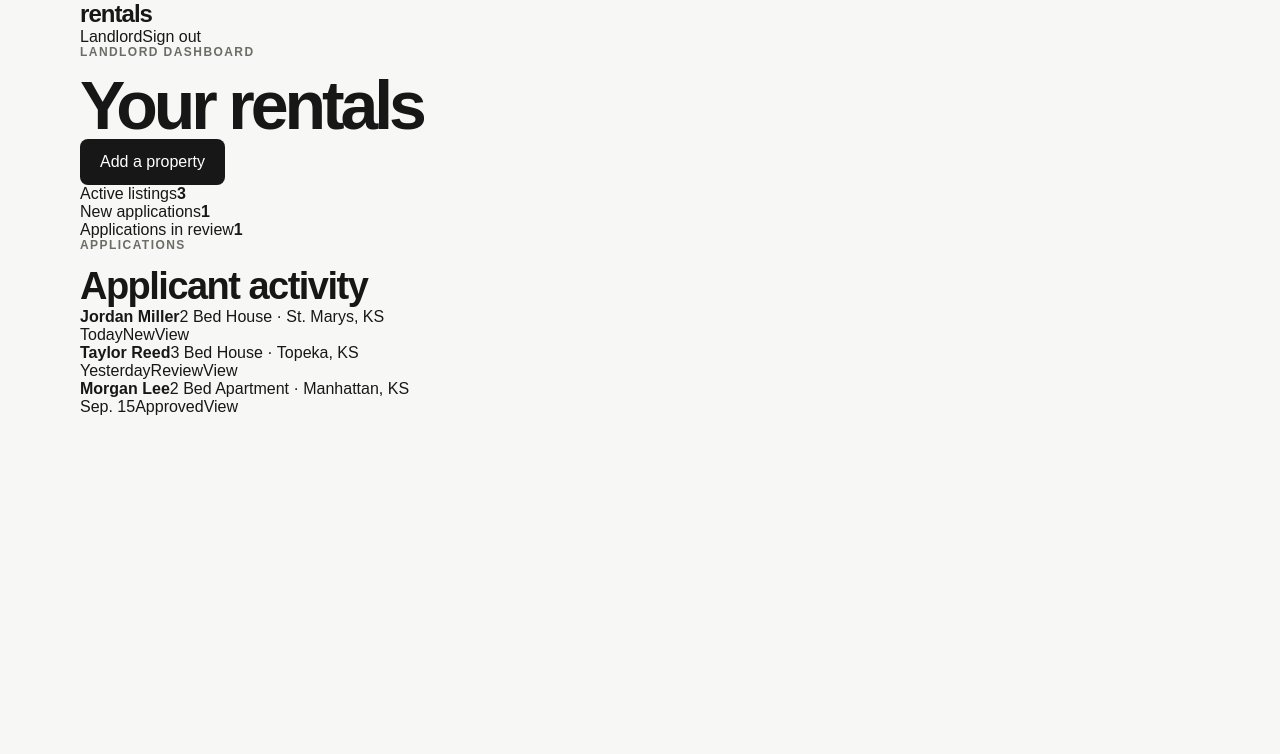
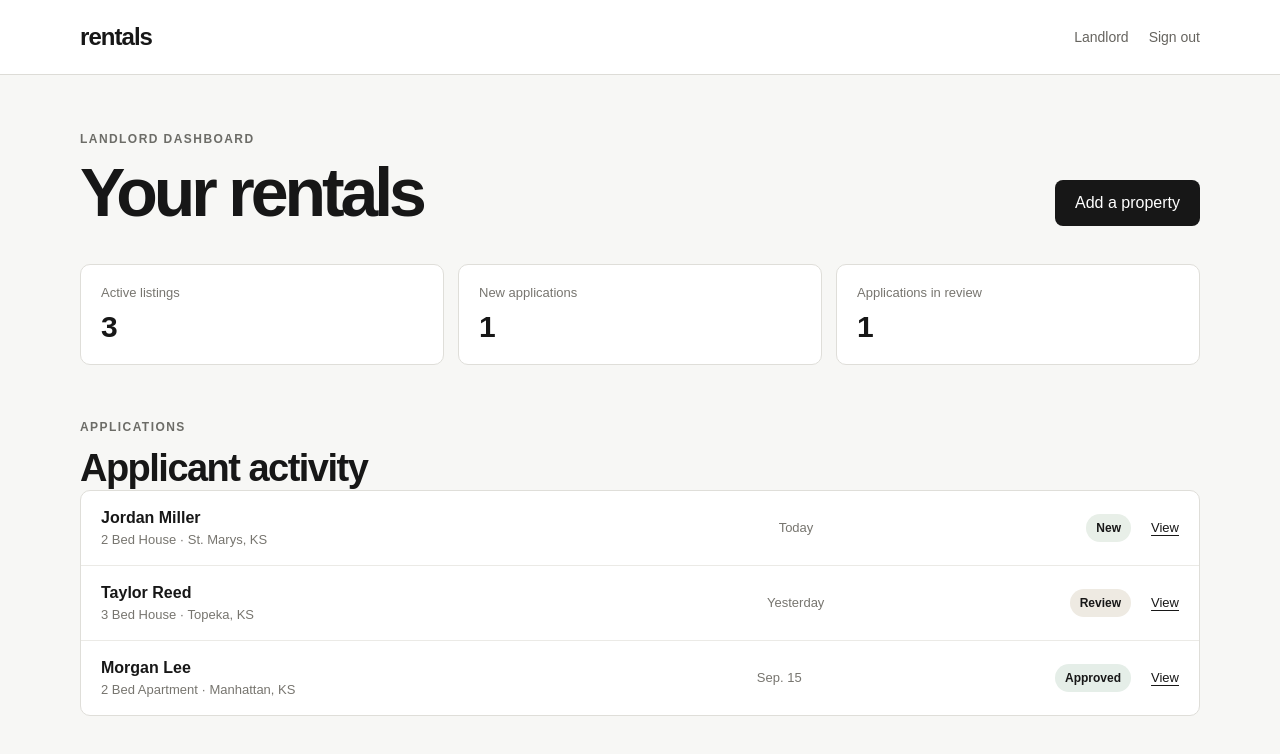
Before and after one commit to kova-media/rentals, a Next.js app: page /landlord in a window 1280 px wide. Shown: the top 754 px of the page. Built offline with nearby package versions, Linux system fonts and the light colour scheme.

Commit message:
Add landlord dashboard and application styles

```diff
--- a/app/globals.css
+++ b/app/globals.css
@@ -201,3 +201,43 @@ footer {
 .account-form label { display: grid; gap: 8px; font-size: 13px; font-weight: 700; }
 .account-form input { height: 48px; border: 1px solid #cbc9c3; border-radius: 8px; padding: 0 14px; background: #fff; outline: none; }
 .account-form .button { justify-self: start; margin-top: 6px; }
+
+.dashboard-header { border-bottom: 1px solid #dddcd7; background: #fff; }
+.dashboard-header-inner { min-height: 74px; display: flex; align-items: center; justify-content: space-between; }
+.dashboard-user { display: flex; align-items: center; gap: 20px; font-size: 14px; color: #66645f; }
+.dashboard { padding: 58px 0 90px; }
+.dashboard-title { display: flex; align-items: end; justify-content: space-between; gap: 24px; }
+.dashboard-stats { margin: 38px 0 56px; display: grid; grid-template-columns: repeat(3, 1fr); gap: 14px; }
+.dashboard-stats > div { padding: 20px; border: 1px solid #dfded9; border-radius: 10px; background: #fff; }
+.dashboard-stats span { display: block; color: #77756f; font-size: 13px; }
+.dashboard-stats strong { display: block; margin-top: 10px; font-size: 30px; letter-spacing: -.04em; }
+.dashboard-section { margin-top: 20px; }
+.application-list { overflow: hidden; border: 1px solid #dfded9; border-radius: 10px; background: #fff; }
+.application-row { display: grid; grid-template-columns: 1.6fr .7fr auto auto; align-items: center; gap: 20px; padding: 18px 20px; border-bottom: 1px solid #ebeae6; }
+.application-row:last-child { border-bottom: 0; }
+.application-main { display: grid; gap: 5px; }
+.application-main span, .application-date { color: #77756f; font-size: 13px; }
+.status { display: inline-flex; justify-content: center; align-items: center; padding: 7px 10px; border-radius: 999px; font-size: 12px; font-weight: 700; background: #ecebe7; }
+.status-new { background: #e8efe8; }
+.status-review { background: #eeeae2; }
+.status-approved { background: #e5eee8; }
+.row-arrow { font-size: 13px; text-decoration: underline; text-underline-offset: 3px; }
+.form-shell-wide { max-width: 880px; }
+.listing-form { display: grid; gap: 34px; margin-top: 38px; }
+.form-section { padding: 26px 0; border-top: 1px solid #dddcd7; }
+.form-section h2 { margin-bottom: 10px; font-size: 24px; }
+.form-section > p { color: #77756f; font-size: 14px; line-height: 1.5; }
+.form-grid { display: grid; grid-template-columns: repeat(2, minmax(0, 1fr)); gap: 18px; }
+.form-grid label { display: grid; gap: 8px; font-size: 13px; font-weight: 700; }
+.form-grid input, .form-grid select, .listing-form textarea { width: 100%; border: 1px solid #cbc9c3; border-radius: 8px; min-height: 48px; padding: 0 14px; background: #fff; }
+.listing-form textarea { padding: 14px; resize: vertical; }
+.upload-box { min-height: 150px; border: 1px dashed #bdbbb5; border-radius: 10px; background: #fafaf8; display: flex; align-items: center; justify-content: center; color: #77756f; font-size: 14px; }
+.back-link { display: inline-block; margin-bottom: 32px; font-size: 13px; color: #62605b; }
+.application-detail-head { display: flex; align-items: end; justify-content: space-between; gap: 24px; padding-bottom: 28px; border-bottom: 1px solid #dddcd7; }
+.application-detail-head p { margin: 12px 0 0; color: #66645f; }
+.application-notice, .decision-panel, .application-provider-card { margin-top: 24px; padding: 24px; border: 1px solid #dfded9; border-radius: 10px; background: #fff; }
+.application-notice p, .decision-panel p, .application-provider-card p { color: #66645f; line-height: 1.55; }
+.decision-actions { display: flex; flex-wrap: wrap; gap: 10px; margin-top: 20px; }
+.button-outline { border: 1px solid #232323; background: #fff; color: #232323; }
+.button-light-danger { border: 1px solid #ded0cc; background: #f8efec; color: #7a3324; }
+@media (max-width: 720px) { .dashboard-stats { grid-template-columns: 1fr; } .dashboard-title, .application-detail-head { align-items: flex-start; flex-direction: column; } .form-grid { grid-template-columns: 1fr; } .application-row { grid-template-columns: 1fr; gap: 10px; } .application-date { order: 3; } }
```
